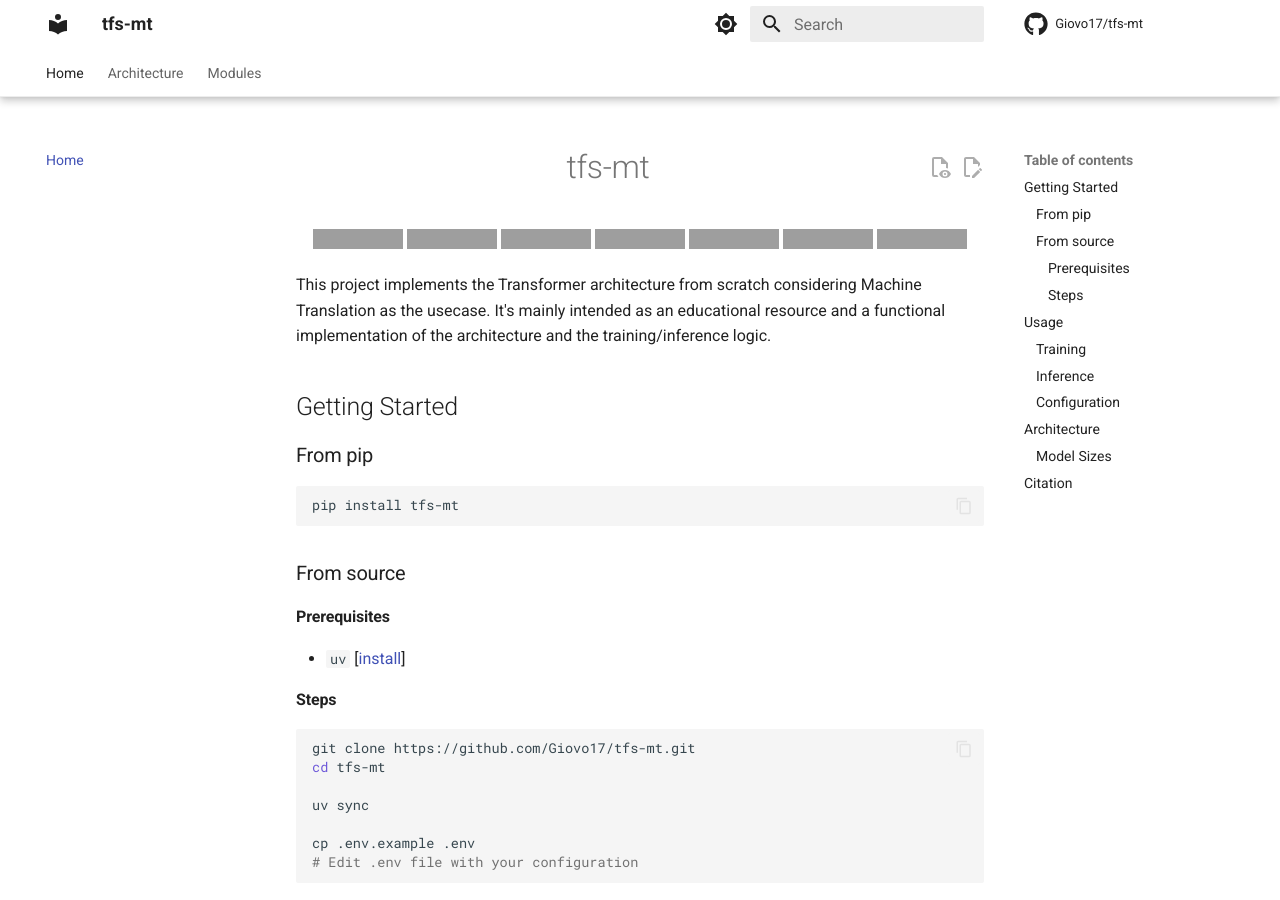
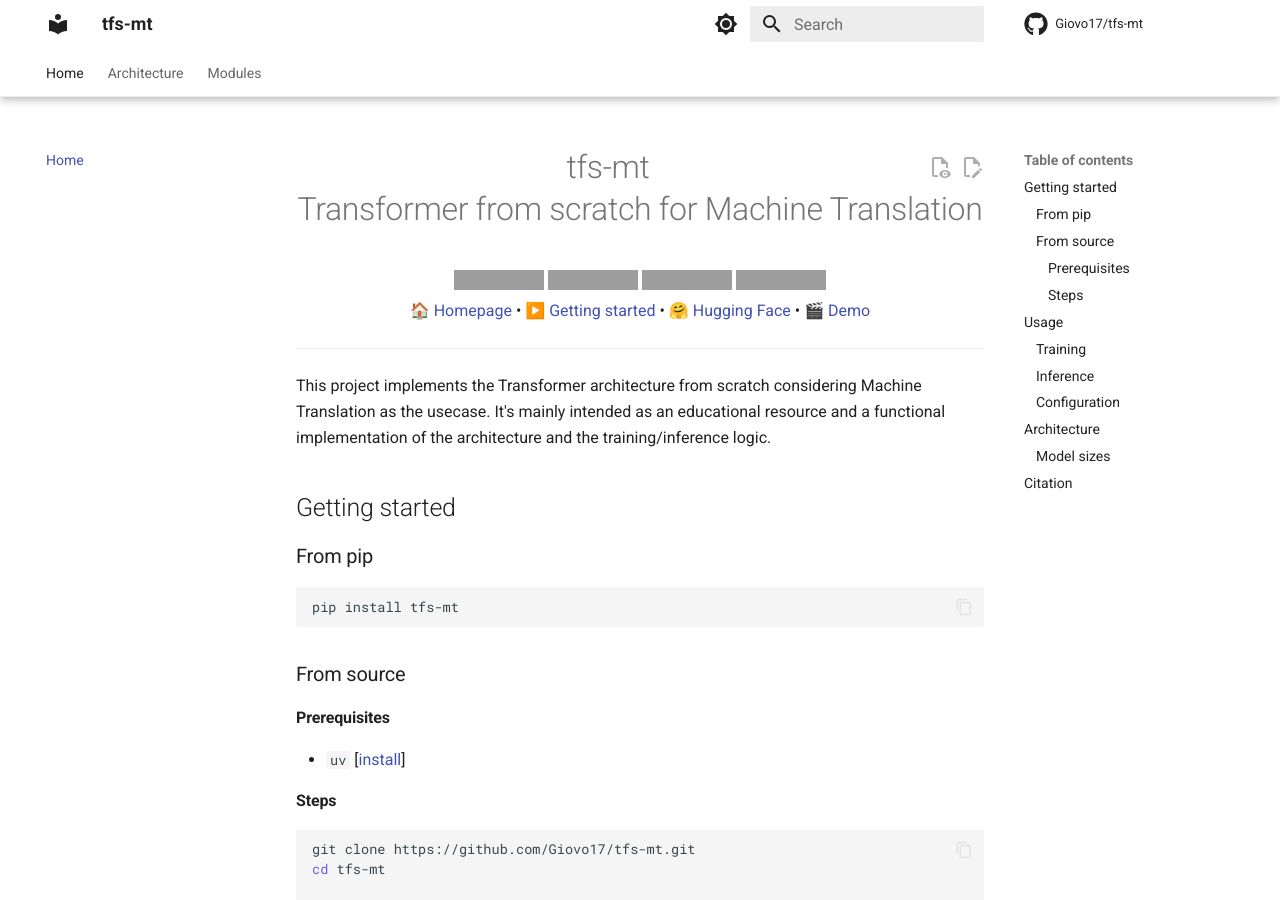
Before and after one commit to Giovo17/tfs-mt, an MkDocs documentation site: the page built from docs/index.md, in a window 1280 px wide and 900 px high. Built offline with MkDocs 1.6.1 and Material for MkDocs 9.7.7, drawn with Linux system fonts in a browser that asks for light colours; comment, search, counter and statistics services are not loaded; some of the changed text lies outside the part shown; grey boxes are pictures that could not be loaded.

Commit message:
updated readme and index headers

```diff
--- a/docs/index.md
+++ b/docs/index.md
@@ -1,27 +1,45 @@
-<h1 align="center">tfs-mt</h1>
+<h1 align="center">tfs-mt<br>
+Transformer from scratch for Machine Translation</h1>
 
 <div align="center">
-    <a href="https://img.shields.io/github/v/release/Giovo17/tfs-mt" alt="Release">
-        <img src="https://img.shields.io/github/v/release/Giovo17/tfs-mt"/></a>
+    <a href="https://github.com/Giovo17/tfs-mt/releases" alt="Release">
+        <img src="https://img.shields.io/github/v/release/Giovo17/tfs-mt"/>
+    </a>
     <a href="https://github.com/Giovo17/tfs-mt/actions/workflows/main.yml?query=branch%3Amain" alt="Build status">
-      <img src="https://img.shields.io/github/actions/workflow/status/Giovo17/tfs-mt/main.yml?branch=main" /></a>
+      <img src="https://img.shields.io/github/actions/workflow/status/Giovo17/tfs-mt/main.yml?branch=main"/>
+    </a>
     <a href="https://github.com/Giovo17/tfs-mt/blob/main/LICENSE" alt="License">
-        <img src="https://img.shields.io/github/license/Giovo17/tfs-mt" /></a>
-    <a href="https://github.com/Giovo17/tfs-mt" alt="GitHub">
-        <img src="https://img.shields.io/badge/github-repo-blue?logo=github"/></a>
-    <a href="https://huggingface.co/giovo17/tfs-mt" alt="Hugging Face">
-        <img src="https://img.shields.io/badge/%F0%9F%A4%97%20Hugging%20Face-tfs--mt-ffc107?color=ffc107&logoColor=white"/></a>
-    <a href="https://huggingface.co/spaces/giovo17/tfs-mt-demo" alt="Demo app">
-        <img src="https://img.shields.io/badge/%F0%9F%A4%97%20Demo%20app-tfs--mt--demo-ffc107?color=ffc107&logoColor=white"/></a>
+        <img src="https://img.shields.io/github/license/Giovo17/tfs-mt"/>
+    </a>
     <a href="https://pypi.org/project/tfs-mt/" alt="PyPi monthly downloads">
-        <img src="https://img.shields.io/pypi/dm/tfs-mt"/></a>
+        <img src="https://img.shields.io/pypi/dm/tfs-mt"/>
+    </a>
+
+    <br>
+
+    <a href="https://github.com/Giovo17/tfs-mt">
+        🏠 Homepage
+    </a>
+    •
+    <a href="#getting-started">
+        ▶️ Getting started
+    </a>
+    •
+    <a href="https://huggingface.co/giovo17/tfs-mt">
+        🤗 Hugging Face
+    </a>
+    •
+    <a href="https://huggingface.co/spaces/giovo17/tfs-mt-demo">
+        🎬 Demo
+    </a>
 
 </div>
 
+---
 
 This project implements the Transformer architecture from scratch considering Machine Translation as the usecase. It's mainly intended as an educational resource and a functional implementation of the architecture and the training/inference logic.
 
-## Getting Started
+## Getting started
 
 ### From pip
 
@@ -76,7 +94,7 @@ The whole project parameters can be configured in `src/tfs_mt/configs/config.yml
 
 For a detailed explanation of the architecture and design choices, please refer to the [Architecture Documentation](https://giovo17.github.io/tfs-mt/architecture_explain/).
 
-### Model Sizes
+### Model sizes
 
 The project supports various model configurations to suit different computational resources:
 
```
Also changed, not shown: README.md (+30 -12 lines).
